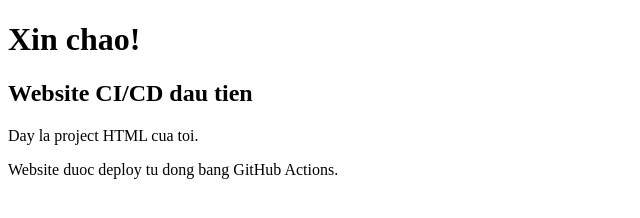
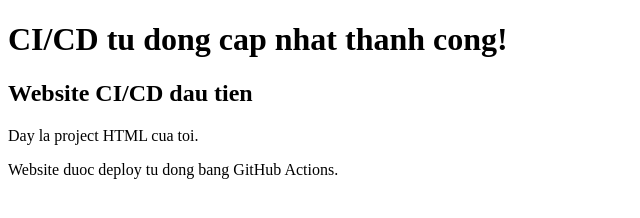
Before and after one commit to phamlong270906-netizen/CI-CD-HTML, a plain HTML site: page index.html in a window 1280 px wide. Shown: the whole page, without its empty margins (0-640 px from the left). Drawn offline with Linux system fonts and the light colour scheme.

Commit message:
Test auto deploy

```diff
--- a/index.html
+++ b/index.html
@@ -7,7 +7,7 @@
     <title>Demo CI/CD</title>
 </head>
 <body>
-    <h1>Xin chao!</h1>
+    <h1>CI/CD tu dong cap nhat thanh cong!</h1>
     <h2>Website CI/CD dau tien</h2>
 
     <p>Day la project HTML cua toi.</p>
```
